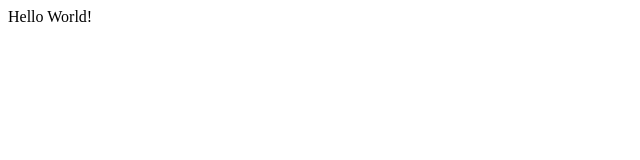
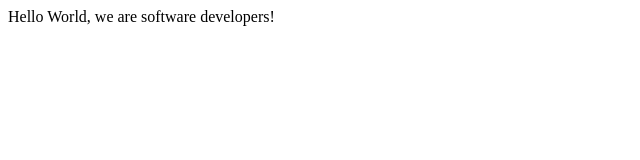
Before and after one commit to vikitaotiz/Pranav-Victor-Microverse-Project.github.io, a plain HTML site: page index.html in a window 1280 px wide. Shown: the whole page, without its empty margins (0-640 px from the left). Drawn offline with Linux system fonts and the light colour scheme.

Commit message:
Commit 2

```diff
--- a/index.html
+++ b/index.html
@@ -8,7 +8,7 @@
 
   <body>
     <script src="https://cdn.freecodecamp.org/testable-projects-fcc/v1/bundle.js"></script>
-    Hello World!
+    Hello World, we are software developers!
     <!--
 
     Hello Camper!
```
